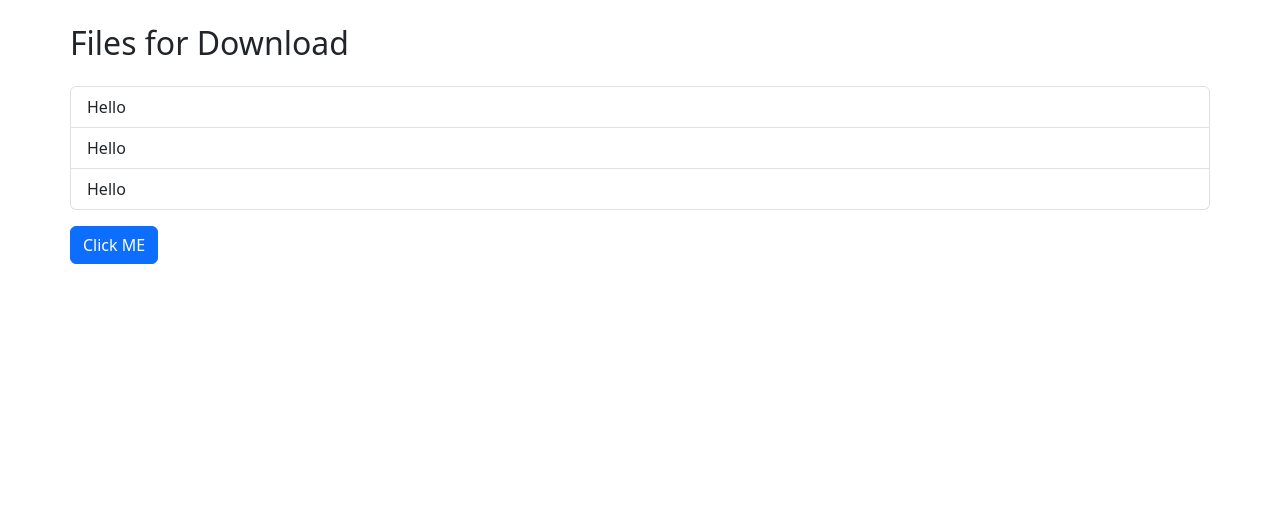
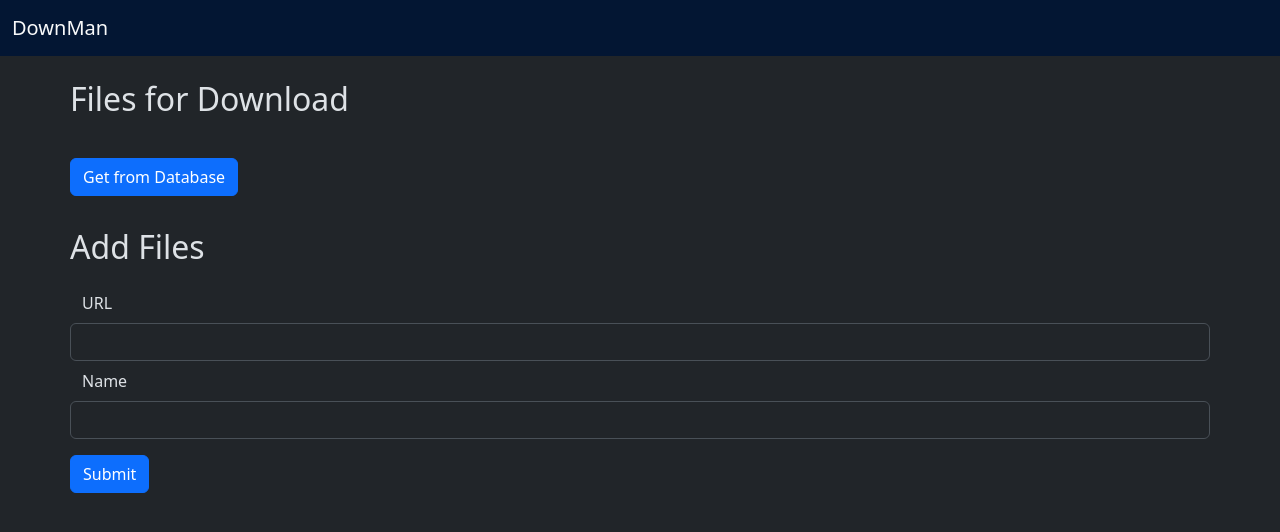
Before and after one commit to aadilshabier/DownMan, a plain HTML site: page static/index.html in a window 1280 px wide. Drawn offline with Linux system fonts and the light colour scheme; no server answers.

Commit message:
/add API endpoint made and frontend created
- Add frontend for using the endpoint
- Refresh the Download file list every second
- Add Navbar
- Make everything dark mode

```diff
--- a/static/index.html
+++ b/static/index.html
@@ -1,5 +1,5 @@
 <!doctype html>
-<html>
+<html data-bs-theme="dark">
 
 <head>
   <title>DownMan</title>
@@ -9,14 +9,30 @@
 
 <body>
 
+<nav class="navbar bg-primary-subtle">
+  <div class="container-fluid">
+	<span class="navbar-brand text-light">DownMan</span>
+  </div>
+</nav>
+
 <div class="container">
   <h2 class="row my-4">Files for Download</h2>
   <ul class="list-group row my-2" id="downloadList">
-	<li class="list-group-item">Hello</li>
-	<li class="list-group-item">Hello</li>
-	<li class="list-group-item">Hello</li>
   </ul>
-  <button type="button" class="btn btn-primary row my-2" onClick="populateDownloadList()">Click ME</button>
+  <button type="button" class="btn btn-primary row my-2" onClick="populateDownloadList()">Get from Database</button>
+
+  <h2 class="row my-4">Add Files</h2>
+  <div class="my-4">
+	<div class="row my-2">
+	  <label for="inputURL" class="form-label">URL</label>
+      <input type="text" class="form-control" id="inputURL" name="url">
+	</div>
+	<div class="row my-2">
+	  <label for="nme" class="form-label">Name</label>
+      <input type="text" class="form-control" id="inputName" name="name">
+	</div>
+	<button type="submit" class="btn btn-primary row my-2" onClick="addItems()">Submit</button>
+  </div>
 </div>
 
 
--- a/static/js/main.js
+++ b/static/js/main.js
@@ -23,13 +23,29 @@ const populateDownloadList = () => {
 		})
 		.then((array) => {
 			for (const item of array) {
-				// console.log(item.url);
 				const newItem = createListItem(item);
 				newChildren.push(newItem);
 			}
 		})
 		.then(() => {
-			console.log(newChildren);
 			downloadList.replaceChildren(...newChildren);
 		});
 }
+
+const addItems = () => {
+	const url = document.getElementById("inputURL").value;
+	const name = document.getElementById("inputName").value;
+
+	let body = [{"url":url, "name":name, "completed": false}];
+
+	fetch("/add", {
+		"method": "PUT",
+		"headers": {
+			"Content-Type": "application/json",
+		},
+		"body": JSON.stringify(body),
+	});
+}
+
+// run once every second
+setInterval(populateDownloadList, 1000);
```
Also changed, not shown: 3 other files.
